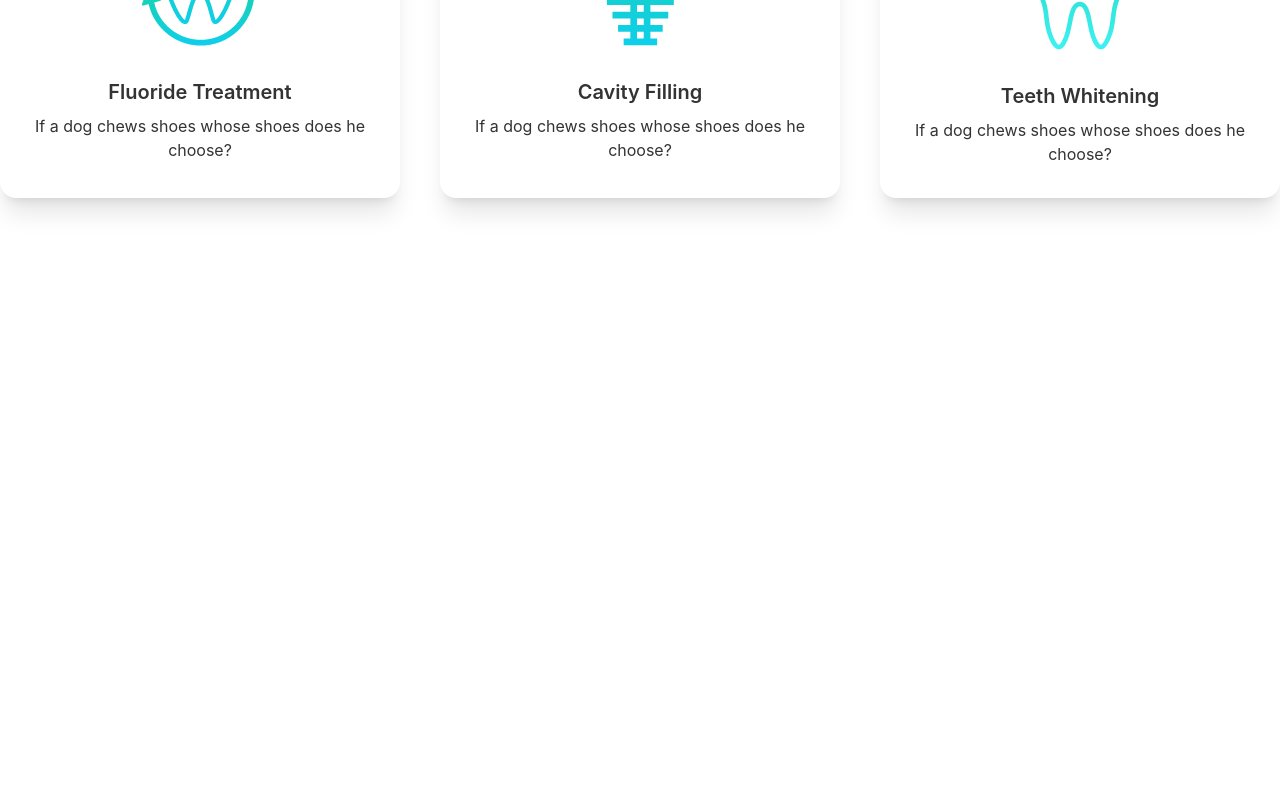
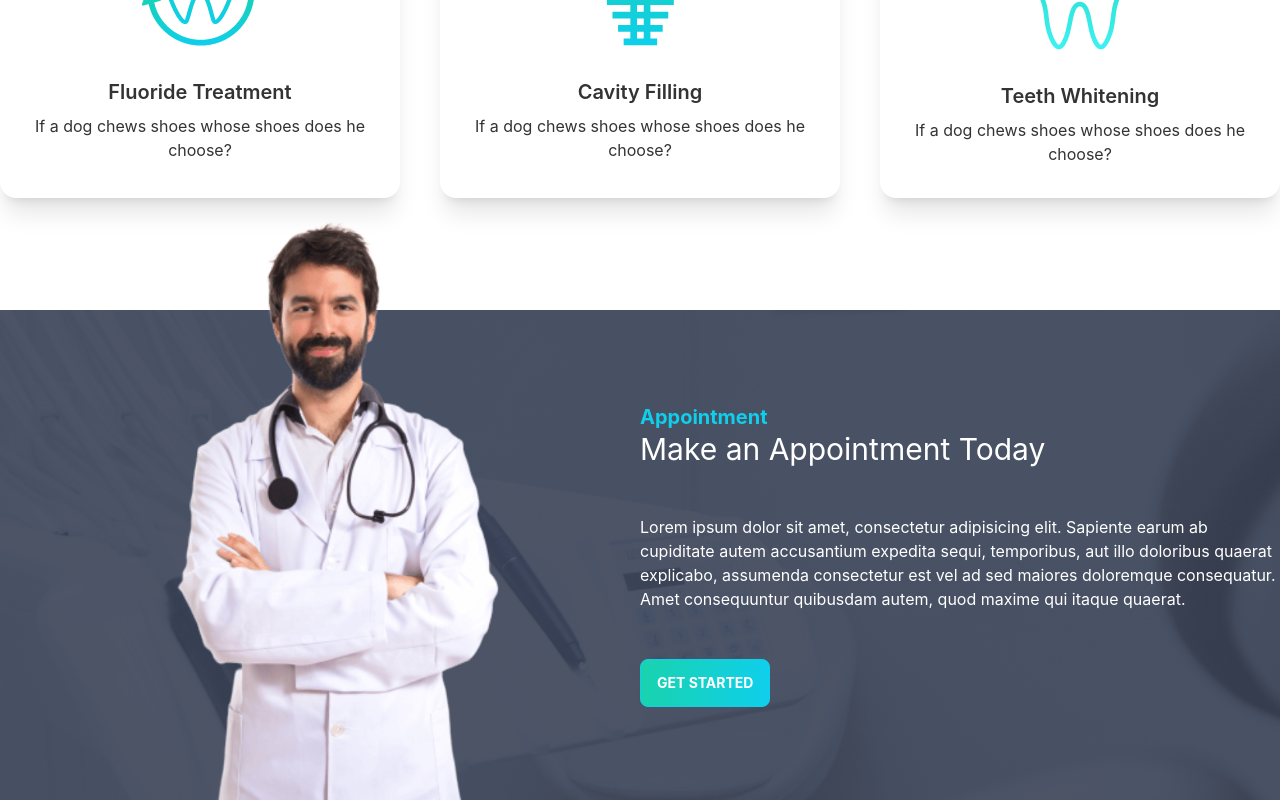
Before and after one commit to morshedulmunna/Dental-Appoitnment, a React (Create React App) app in the folder cleint/: page / in a window 1280 px wide. Shown: the part 1028-1828 px from the top of the page. Before the commit the page ends 1338 px from the top, so only its background shows below. Built offline with nearby package versions, Linux system fonts and the light colour scheme.

Commit message:
make appointment

```diff
--- a/cleint/src/Pages/Home/Banner.jsx
+++ b/cleint/src/Pages/Home/Banner.jsx
@@ -1,5 +1,6 @@
 import React from "react";
 import chair from "../../assets/images/chair.png";
+import PrimaryButton from "../Shared/PrimaryButton";
 
 const Banner = () => {
   return (
@@ -16,9 +17,7 @@ const Banner = () => {
               Dhaka, serving all of your dental needs , with special emphasis on
               3D Dental Scanning
             </p>
-            <button class="btn btn-primary bg-gradient-to-r from-secondary to-primary  font-bold mt-12">
-              Get Started
-            </button>
+            <PrimaryButton>Get Started</PrimaryButton>
           </div>
         </div>
       </div>
--- a/cleint/src/Pages/Home/Home.jsx
+++ b/cleint/src/Pages/Home/Home.jsx
@@ -1,6 +1,7 @@
 import React from "react";
 import Banner from "./Banner";
 import Info from "./Info";
+import MakeAppointment from "./MakeAppointment";
 import Services from "./Services";
 
 const Home = () => {
@@ -9,6 +10,7 @@ const Home = () => {
       <Banner />
       <Info />
       <Services />
+      <MakeAppointment />
     </div>
   );
 };
--- /dev/null
+++ b/cleint/src/Pages/Home/MakeAppointment.jsx
@@ -0,0 +1,34 @@
+import React from "react";
+import doctor from "../../assets/images/doctor.png";
+import appointment from "../../assets/images/appointment.png";
+import PrimaryButton from "../Shared/PrimaryButton";
+
+const MakeAppointment = () => {
+  return (
+    <section
+      style={{
+        background: `url(${appointment})`,
+      }}
+    >
+      <div className="container flex justify-center items-center ">
+        <div className="flex-1 hidden lg:block">
+          <img className="mt-[-150px]" src={doctor} alt="" />
+        </div>
+        <div className="flex-1">
+          <h3 className="text-xl text-primary font-bold">Appointment</h3>
+          <h2 className="text-3xl text-white">Make an Appointment Today</h2>
+          <p className="text-white my-12">
+            Lorem ipsum dolor sit amet, consectetur adipisicing elit. Sapiente
+            earum ab cupiditate autem accusantium expedita sequi, temporibus,
+            aut illo doloribus quaerat explicabo, assumenda consectetur est vel
+            ad sed maiores doloremque consequatur. Amet consequuntur quibusdam
+            autem, quod maxime qui itaque quaerat.
+          </p>
+          <PrimaryButton>Get Started</PrimaryButton>
+        </div>
+      </div>
+    </section>
+  );
+};
+
+export default MakeAppointment;
--- /dev/null
+++ b/cleint/src/Pages/Shared/PrimaryButton.jsx
@@ -0,0 +1,11 @@
+import React from "react";
+
+const PrimaryButton = ({ children }) => {
+  return (
+    <button className="btn btn-primary uppercase text-white font-bold bg-gradient-to-r from-secondary to-primary">
+      {children}
+    </button>
+  );
+};
+
+export default PrimaryButton;
```
